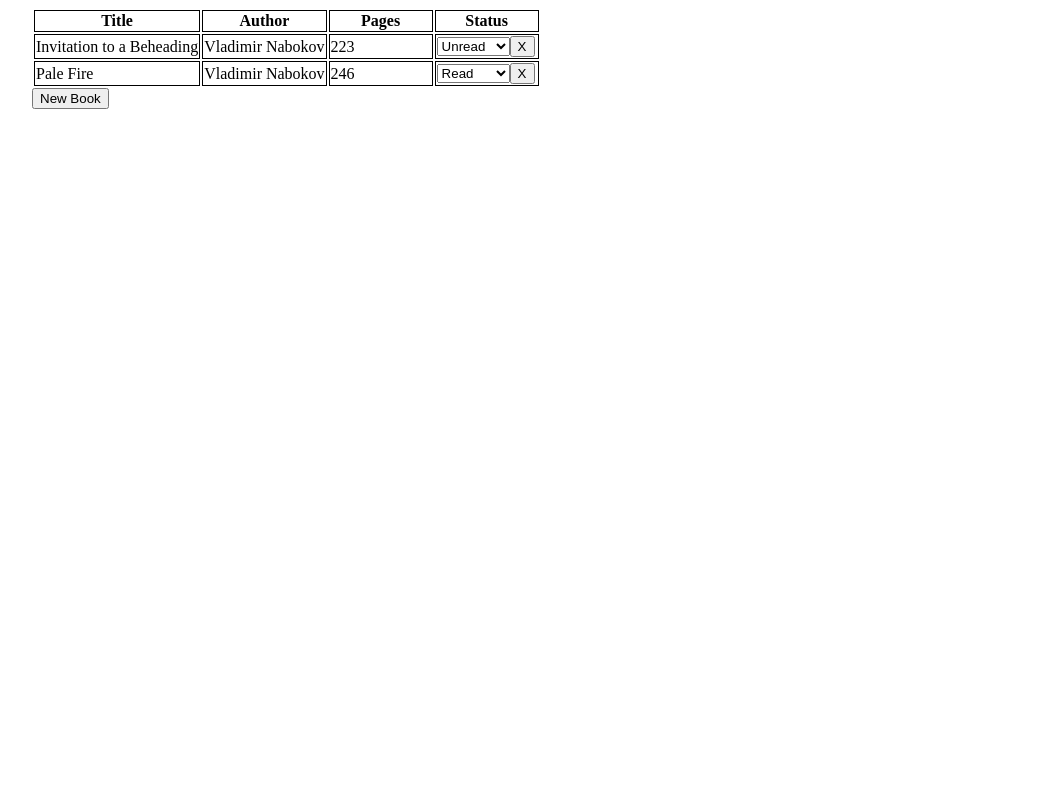
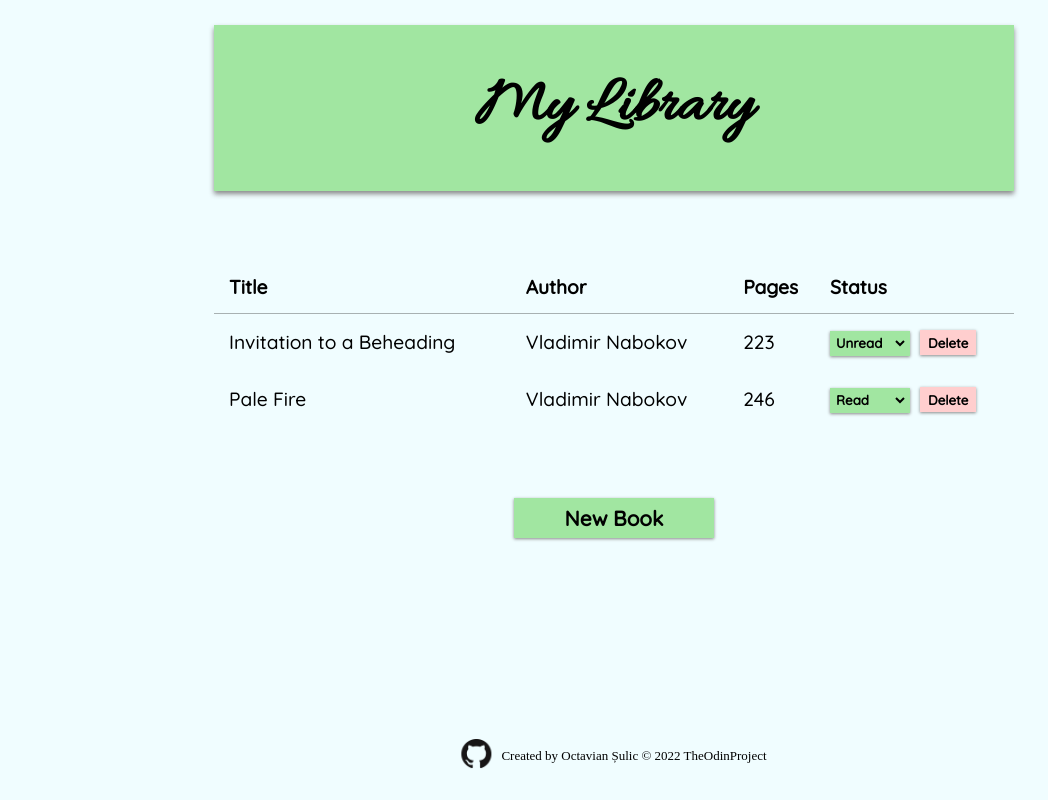
Before and after one commit to octavian-sn/odin-library, a plain HTML site: page index.html in a window 1280 px wide. Shown: the whole page, without its empty margins (26-1074 px from the left). Drawn offline with Linux system fonts and the light colour scheme.

Commit message:
Add css and credits

```diff
--- a/index.html
+++ b/index.html
@@ -7,13 +7,24 @@
     <title>E-Library</title>
     <link rel="stylesheet" href="style.css">
     <script src="script.js" defer></script>
+    <link href="https://fonts.googleapis.com/css2?family=Allura&display=swap" rel="stylesheet">
+    <link href="https://fonts.googleapis.com/css2?family=Quicksand:wght@500&display=swap" rel="stylesheet">
 </head>
 <body>
     <div id="main">
+        <div class="header">
+            <h1>My Library</h1>
+        </div>
         <div id="book-table">
 
         </div>
         <button id="new-book">New Book</button>
     </div>
+    <span class="git">
+        <a href="https://github.com/octavian-sn">
+            <img src="github.png" alt="GitHub Logo" height="30px">
+        </a>
+    Created by Octavian Șulic © 2022 TheOdinProject
+    </span>
 </body>
 </html>
--- a/script.js
+++ b/script.js
@@ -2,6 +2,7 @@ const booksDisplay = document.getElementById('book-table');
 const mainDisplay = document.getElementById('main');
 const table = document.createElement('table');
 const popupWindow = document.createElement('div')
+popupWindow.setAttribute('id', 'popup');
 
 
 // Book storage
@@ -73,7 +74,8 @@ function displayBooks() {
         // Delete book button
         cell.appendChild(statusInput)
         const deleteBook = document.createElement('button')
-        deleteBook.innerText = 'X';
+        deleteBook.innerText = 'Delete';
+        deleteBook.classList.add('delete')
         deleteBook.addEventListener('click', deleteRow);
         cell.appendChild(deleteBook);
         function deleteRow(){
@@ -98,7 +100,6 @@ function addBookPopup() {
   nameInput.setAttribute('name', 'title');
   nameInput.setAttribute('id', 'title');
   nameInput.setAttribute('placeholder', 'Title');
-  nameInput.setAttribute('required', '');
   popupWindow.appendChild(nameInput);
 
   const authorInput = document.createElement('input')
@@ -106,7 +107,6 @@ function addBookPopup() {
   authorInput.setAttribute('name', 'author');
   authorInput.setAttribute('id', 'author');
   authorInput.setAttribute('placeholder', 'Author');
-  authorInput.setAttribute('required', '');
   popupWindow.appendChild(authorInput);
 
   const pagesInput = document.createElement('input')
@@ -114,7 +114,6 @@ function addBookPopup() {
   pagesInput.setAttribute('name', 'pages');
   pagesInput.setAttribute('id', 'pages');
   pagesInput.setAttribute('placeholder', 'Pages');
-  pagesInput.setAttribute('required', '');
   popupWindow.appendChild(pagesInput);
 
   // Read/Unread/Ongoing button
@@ -138,6 +137,7 @@ function addBookPopup() {
   mainDisplay.appendChild(popupWindow);
 }
 
+// Function used by submit book button
 function submitBook() {
   addBookToLibrary();
   table.innerHTML = ''
--- a/style.css
+++ b/style.css
@@ -1,13 +1,146 @@
+:root {
+    --main-color: rgb(240, 253, 255);
+    --second-color: rgb(161, 230, 161);
+}
+
 body {
-    padding-left: 50px;
+    margin: 25px 0;
+    background-color:var(--main-color);
+}
+
+#main {
+    margin: 0;
+    background-color: var(--main-color);
+    height: 100%;
+    display: flex;
+    flex-direction: column;
+    justify-content: start;
+    align-items: center;
+    gap: 70px;
+}
+
+.header {
+    box-sizing: border-box;
+    font-family: 'Allura', cursive;
+    font-size: 2rem;
+    text-align: center;
+    width: 80%;
+    max-width: 800px;
+    background-color: var(--second-color);
+    box-shadow: 0px 3px 5px 0px #888888;
+}
+
+table {
+    width: 80%;
+    max-width: 800px;
+    padding: 0;
+    border-collapse: collapse;
+    font-family: 'Quicksand', sans-serif;
+    font-size: 1.2rem;
+}
+
+#book-table {
+    width: 100%;
+    display: flex;
+    justify-content: center;
+}
+
+select,
+button {
+    font-family: 'Quicksand', sans-serif;
+    background-color: var(--second-color);
+    height: 25px;
+    border: 2px solid var(--second-color);
+    cursor: pointer;
+    font-weight: bold;
+    box-shadow: 0px 1px 3px 0px #888888;
+}
+
+.delete {
+    background-color: rgb(255, 206, 206);
+    border: 2px solid rgb(255, 206, 206);
+}
+
+select {
+    margin-right: 10px;
+    width: 80px;
 }
 
 td,
 th {
-    min-width: 100px;
-    border: 1px solid black;
+    padding-left: 15px;
+    text-align: start;
+    height: 55px;
 }
 
-.card {
-    border: 1px solid black;
+th {
+    border-bottom: 1px solid rgba(0, 0, 0, 0.301);
+    height: 50px;
+    font-size: 1.2rem;
 }
+
+#new-book {
+    font-size: 1.3rem;
+    height: 40px;
+    width: 200px;
+    /* color: rgba(0, 0, 0, 0.795); */
+    background-color: var(--second-color);
+}
+
+#new-book:hover,
+button:hover,
+select:hover {
+    background-color:var(--main-color);
+    transition-duration: 0.6s;
+}
+
+#popup {
+    display: flex;
+    flex-direction: column;
+    align-items: stretch;
+    width: 280px;
+    gap: 10px;
+}
+#popup * {
+    font-size: 1rem;
+    font-family: 'Quicksand', sans-serif;
+
+}
+#popup select {
+    padding-left: 3%;
+    width: 100%;
+    text-align: center;
+}
+
+input {
+    background-color: var(--main-color);
+    border: 1px solid var(--second-color);
+    height: 30px;
+    padding-left: 8px;
+}
+
+input:focus {
+    border-color: var(--second-color);
+    outline: 2px solid var(--second-color);
+}
+
+/* Credits */
+.git {
+    position: absolute;
+    bottom: 10px;
+    left: 50%;
+    transform: translate(-50%, -50%);
+    display: flex;
+    flex-direction: row;
+    justify-content: center;
+    align-items: center;
+    font-size: small;
+    gap: 10px;
+    font-weight:500;
+    color: rgb(0, 0, 0);
+}
+
+.git>a:hover{
+    transform: rotate(360deg);
+    transition-duration: 0.5s;
+}
```
Also changed, not shown: github.png (added).
